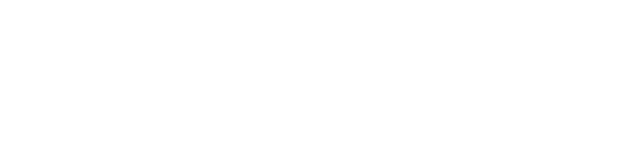
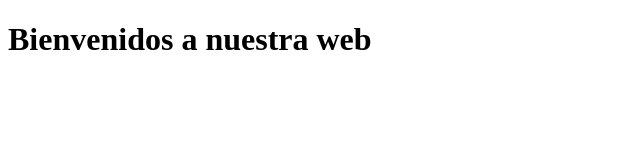
Before and after one commit to ICV-24-25/practica-githubflow-5, a plain HTML site: page index.html in a window 1280 px wide. Shown: the whole page, without its empty margins (0-640 px from the left). Drawn offline with Linux system fonts and the light colour scheme.

Commit message:
Modificacion index en el main

```diff
--- a/index.html
+++ b/index.html
@@ -3,9 +3,9 @@
 <head>
     <meta charset="UTF-8">
     <meta name="viewport" content="width=device-width, initial-scale=1.0">
-    <title>SIUUUUUUUUUUUUUUUUU</title>
+    <title>Proyecto web</title>
 </head>
 <body>
-
+    <h1>Bienvenidos a nuestra web</h1>
 </body>
 </html>
```
